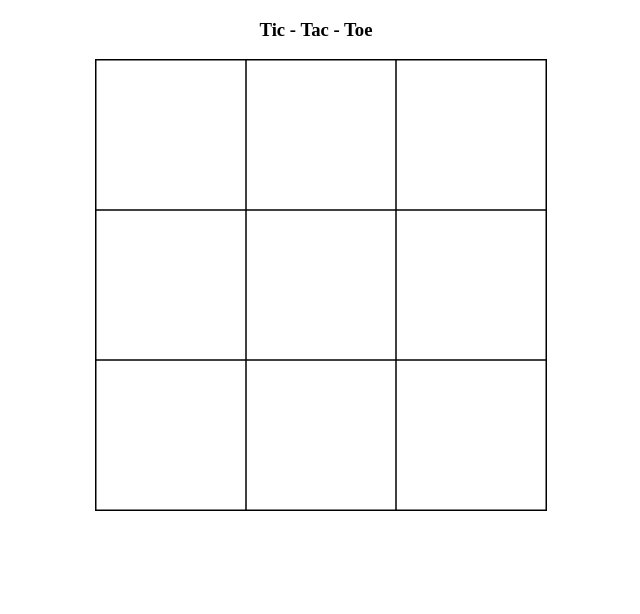
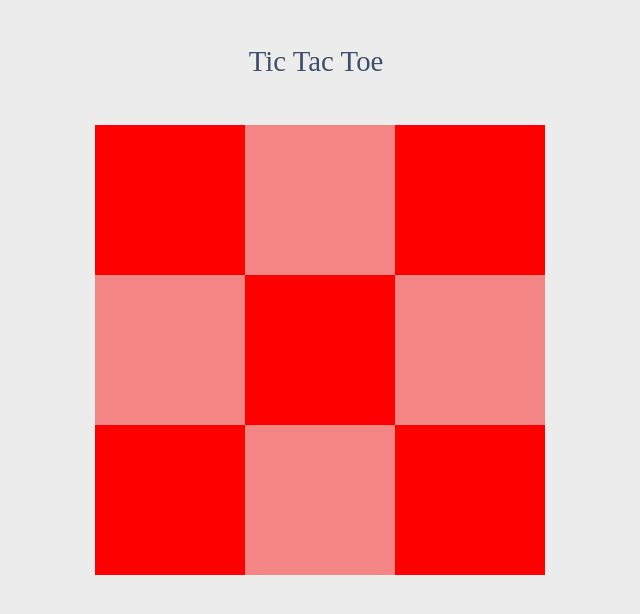
Before and after one commit to SvenDevgit/tic-tac-toe, a plain HTML site: page index.html in a window 1280 px wide. Shown: the whole page, without its empty margins (324-964 px from the left). Drawn offline with nearby package versions, Linux system fonts and the light colour scheme.

Commit message:
scond commit

```diff
--- a/css/app.css
+++ b/css/app.css
@@ -2,8 +2,20 @@
     box-sizing: border-box;
 }
 
-h3 {
+body {
+ background-color: #ECECEC;
+}
+
+.header {
+ height: 6rem;
+}
+
+.header p{
+ font-family: 'Bree Serif', serif;
  text-align: center;
+ font-size: 1.8rem;
+ padding:1rem;
+ color: #3D4F6B;
 }
 
 .canvas-container{
@@ -13,7 +25,8 @@ h3 {
 
 
 canvas {
-  margin: auto;border: 1px solid black;
+  margin: auto;
+  /*border: 1px solid black;*/
 }
 
 .hidden {
--- a/index.html
+++ b/index.html
@@ -3,10 +3,13 @@
 <head>
 	<meta charset="UTF-8">
 	  <link rel="stylesheet" href="css/app.css">
+    <link href='//fonts.googleapis.com/css?family=Bitter' rel='stylesheet' type='text/css'>
 	<title>Tic Tac Toe</title>
 </head>
 <body>
-  <h3> Tic - Tac - Toe</h3>
+  <header class="header">
+  <p> Tic Tac Toe</p>
+  </header>
   <p class="hidden">Mouse is at coordinates: <span></span>.</p>
   <section class="canvas-container">
     <canvas id="ttt-canvas" width="450" height="450">
--- a/js/app.js
+++ b/js/app.js
@@ -10,7 +10,8 @@ var board = {
    yTo: 150,
    value : null,
    column : 1,
-   row : 1
+   row : 1,
+   color: '#FF0000'
             },
   square2 : {
    xFrom: 150,
@@ -19,7 +20,8 @@ var board = {
    yTo: 150,
    value: null,
    column : 2,
-   row : 1
+   row : 1,
+   color: '#F38585'
             },
   square3 : {
    xFrom: 300,
@@ -28,7 +30,8 @@ var board = {
    yTo: 150,
    value: null,
    column : 3,
-   row : 1
+   row : 1,
+   color: '#FF0000'
             },
   square4 : {
    xFrom: 0,
@@ -37,7 +40,8 @@ var board = {
    yTo: 300,
    value: null,
    column : 1,
-   row : 2
+   row : 2,
+   color: '#F38585'
             },
   square5 : {
    xFrom: 150,
@@ -46,7 +50,8 @@ var board = {
    yTo: 300,
    value: null,
    column : 2,
-   row : 2
+   row : 2,
+   color: '#FF0000'
             },
   square6 : {
    xFrom: 300,
@@ -55,7 +60,8 @@ var board = {
    yTo: 300,
    value: null,
    column : 2,
-   row : 3
+   row : 3,
+   color: '#F38585'
             },
   square7 : {
    xFrom: 0,
@@ -64,7 +70,8 @@ var board = {
    yTo: 450,
    value: null,
    row : 3,
-   column : 1
+   column : 1,
+   color: '#FF0000'
             },
   square8 : {
    xFrom: 150,
@@ -73,7 +80,8 @@ var board = {
    yTo: 450,
    value: null,
    column : 2,
-   row : 3
+   row : 3,
+   color: '#F38585'
             },
   square9 : {
    xFrom: 300,
@@ -82,7 +90,8 @@ var board = {
    yTo: 450,
    value: null,
    column : 3,
-   row : 3
+   row : 3,
+   color: '#FF0000'
             }
 };
 
@@ -102,7 +111,8 @@ $(function(){
        playGame(getClickedSquare(mousePos));
     })
     // drwaw the tic tac toe board
-    drawBoard();
+    //drawBoard();
+    colorCanvasShapes();
 });
 
 function canvasClicked(mousePos){
@@ -122,6 +132,8 @@ function getMousePos(canvas, evt) {
 
 function drawCircle(square){
   ctx.beginPath();
+  ctx.strokeStyle='#ECECEC';
+  ctx.lineWidth=5;
   ctx.arc(square.xFrom + 75, square.yFrom + 75,60,0,2*Math.PI);
   ctx.stroke();
 }
@@ -141,8 +153,10 @@ function drawSquare(vXf, vYf, vXt, vYt){
 }
 
 function drawX(square){
-  drawLine(square.xFrom, square.yFrom, square.xTo, square.yTo);
-  drawLine(square.xFrom, square.yTo, square.xTo, square.yFrom);
+  ctx.strokeStyle='#ECECEC';
+  ctx.lineWidth=5;
+  drawLine(square.xFrom+15, square.yFrom+15, square.xTo-15, square.yTo-15);
+  drawLine(square.xFrom+15, square.yTo-15, square.xTo-15, square.yFrom+15);
 }
 
 function drawBoard(){
@@ -178,13 +192,15 @@ function playGame(square){
   if (checkPlayed() == 'XXX' || checkPlayed() == 'OOO'){
     alert(checkPlayed().substr(0,1) + ' won the Game');
     ctx.clearRect(0,0,450,450);
-    drawBoard();
+    //drawBoard();
+    colorCanvasShapes();
     newGame();
   }
   if (gameState.moves == 9){
     alert('game over');
     ctx.clearRect(0,0,450,450);
-    drawBoard();
+    //drawBoard();
+    colorCanvasShapes();
     newGame();
   }
 }
@@ -235,3 +251,22 @@ function newGame(){
   gameState.moves = 0;
   gameState.played = 'N';
 }
+
+function colorSquare(square){
+  ctx.fillStyle = square.color;
+  ctx.fillRect(square.xFrom, square.yFrom, square.xTo-square.xFrom , square.yTo-square.yFrom);
+}
+
+function setSquareText(){
+  ctx.font = '30px Arial';
+  ctx.strokeText('Hello World',10,50);
+}
+
+function colorCanvasShapes(){
+    var square;
+    var fillstyle;
+    for (let prop in board) {
+      square = board[prop];
+      colorSquare(square);
+    }
+}
```
